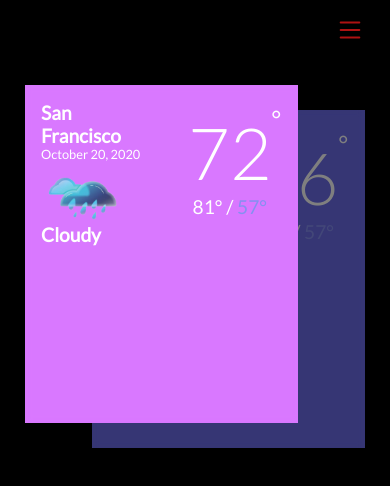
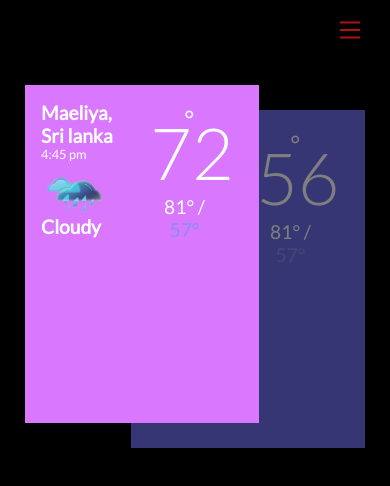
Before and after one commit to Mithula-cbw/WeatherBond, a plain HTML site: page app.html in a window 390 px wide. Drawn offline with Linux system fonts and the light colour scheme; no server answers.

Commit message:
change card width to 60%
--add a vector acc to weather for both cards

```diff
--- a/app.css
+++ b/app.css
@@ -76,7 +76,7 @@ body {
 }
 
 .card{
-  width: 70%;
+  width: 60%;
   min-height: 100%;
   height: auto;
   position: absolute;
@@ -99,7 +99,7 @@ body {
     background-color: rgb(108, 108, 233);
     top: 50px;
     opacity: 0.5;
-    left: calc(30% - 25px);
+    left: calc(40% - 25px);
     z-index: 1;
 }
 
@@ -179,11 +179,15 @@ body {
       }
 
       .card{
-        width: 70%;
+        width: 60%;
         height: 100%;
         position: absolute;
         display: flex;
         flex-direction: column;
+      }
+
+      #card-2{
+        left: calc(40% - 25px);
       }
 
 
@@ -268,6 +272,7 @@ body {
         align-self: stretch;
         text-align: center;
         padding: 1.5rem;
+        margin-left: -1rem;
       }
 
       .big-text {
--- a/app.html
+++ b/app.html
@@ -17,8 +17,8 @@
             <div class="card top" id="card-1">
               <div class="temp-card">
                 <div class="city-info">
-                  <h2>San Francisco</h2>
-                  <p>October 20, 2020</p>
+                  <h2>Maeliya, Sri lanka</h2>
+                  <p>4:45 pm</p>
                   <img
                     src="/weather-img/w1.png"
                     alt="Sun Half visible ahead of Clouds"
@@ -38,8 +38,8 @@
             <div class="card" id="card-2">
                 <div class="temp-card">
                   <div class="city-info">
-                    <h2>Algeria</h2>
-                    <p>October 20, 2020</p>
+                    <h2>London, UK</h2>
+                    <p>5:34 pm</p>
                     <img
                       src="/weather-img/w1.png"
                       alt="Sun Half visible ahead of Clouds"
--- a/app.js
+++ b/app.js
@@ -30,13 +30,13 @@ function swapCards(card1, card2) {
 
         card2.style.position = 'absolute';
         card2.style.top = '50px';
-        card2.style.left = 'calc(30% - 25px)';
+        card2.style.left = 'calc(40% - 25px)';
         card2.style.zIndex = 1;
         card2.style.opacity = 0.5;
     } else {
         card1.style.position = 'absolute';
         card1.style.top = '50px';
-        card1.style.left = 'calc(30% - 25px)';
+        card1.style.left = 'calc(40% - 25px)';
         card1.style.zIndex = 1;
         card1.style.opacity = 0.5;
 
```
